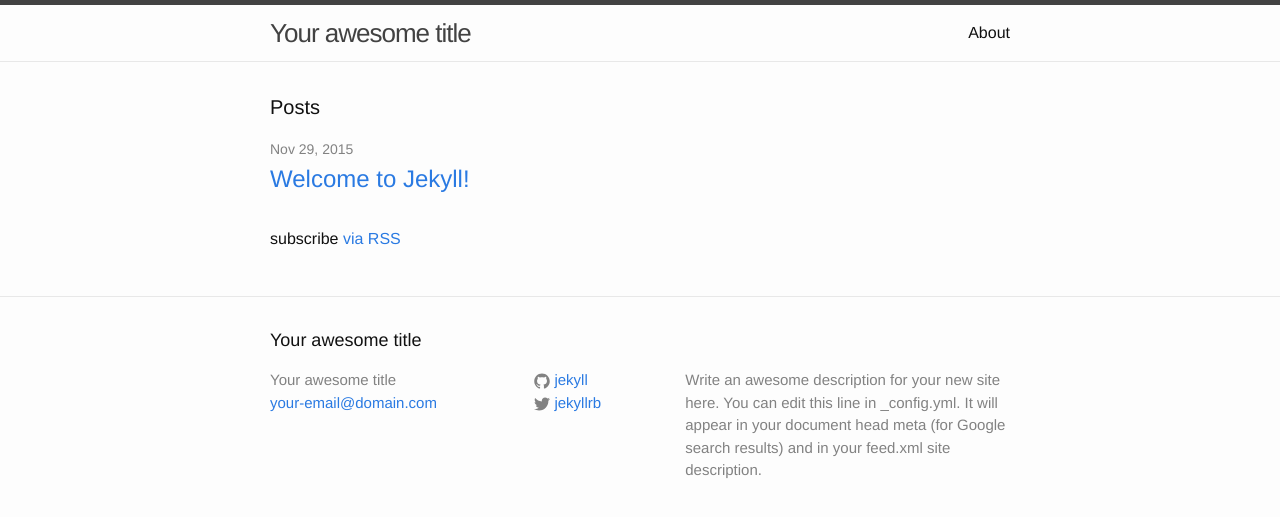
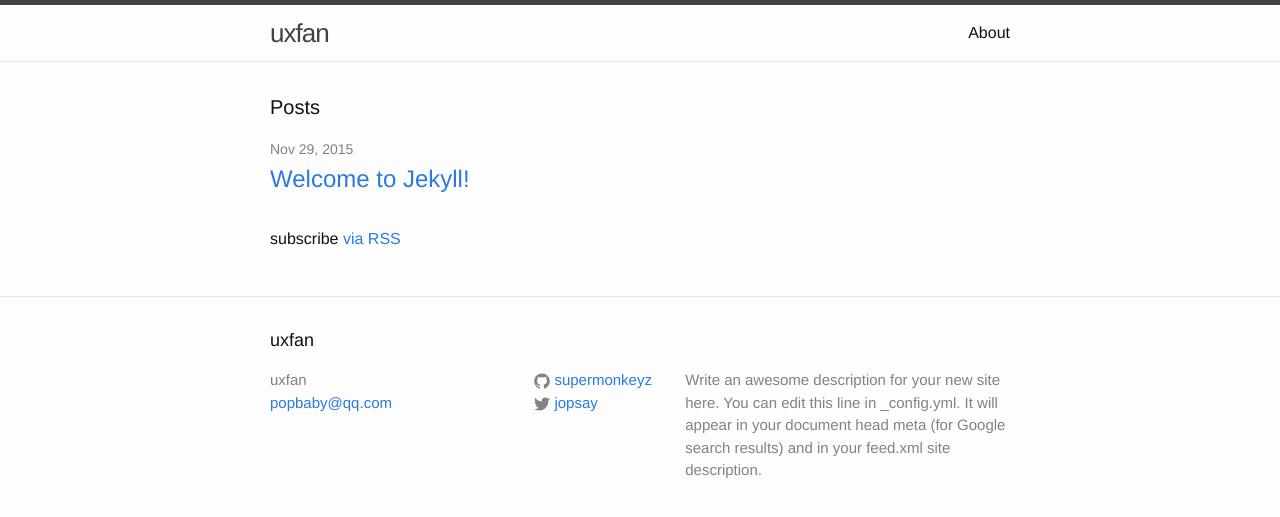
Before and after one commit to supermonkeyz/supermonkeyz.github.io, a Jekyll site: the page built from index.html, in a window 1280 px wide. Shown: the top 517 px of the page. Built offline with Jekyll 4.4.1, drawn with Linux system fonts in a browser that asks for light colours.

Commit message:
test for edit config file

```diff
--- a/_config.yml
+++ b/_config.yml
@@ -6,16 +6,16 @@
 # 'jekyll serve'. If you change this file, please restart the server process.
 
 # Site settings
-title: Your awesome title
-email: your-email@domain.com
+title: uxfan
+email: popbaby@qq.com
 description: > # this means to ignore newlines until "baseurl:"
   Write an awesome description for your new site here. You can edit this
   line in _config.yml. It will appear in your document head meta (for
   Google search results) and in your feed.xml site description.
 baseurl: "" # the subpath of your site, e.g. /blog
-url: "http://yourdomain.com" # the base hostname & protocol for your site
-twitter_username: jekyllrb
-github_username:  jekyll
+url: "http://uxfan.com" # the base hostname & protocol for your site
+twitter_username: jopsay
+github_username:  supermonkeyz
 
 # Build settings
 markdown: kramdown
```
